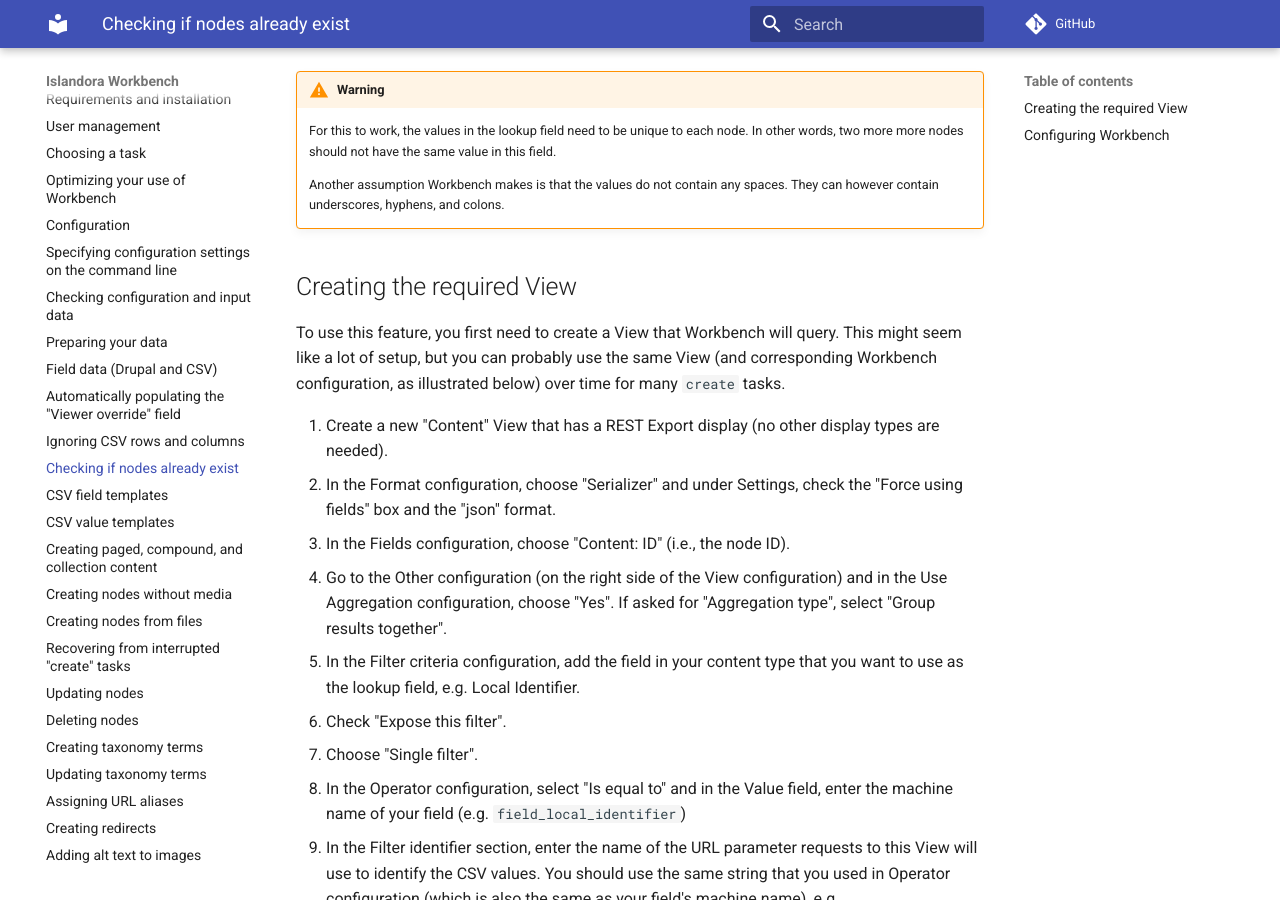
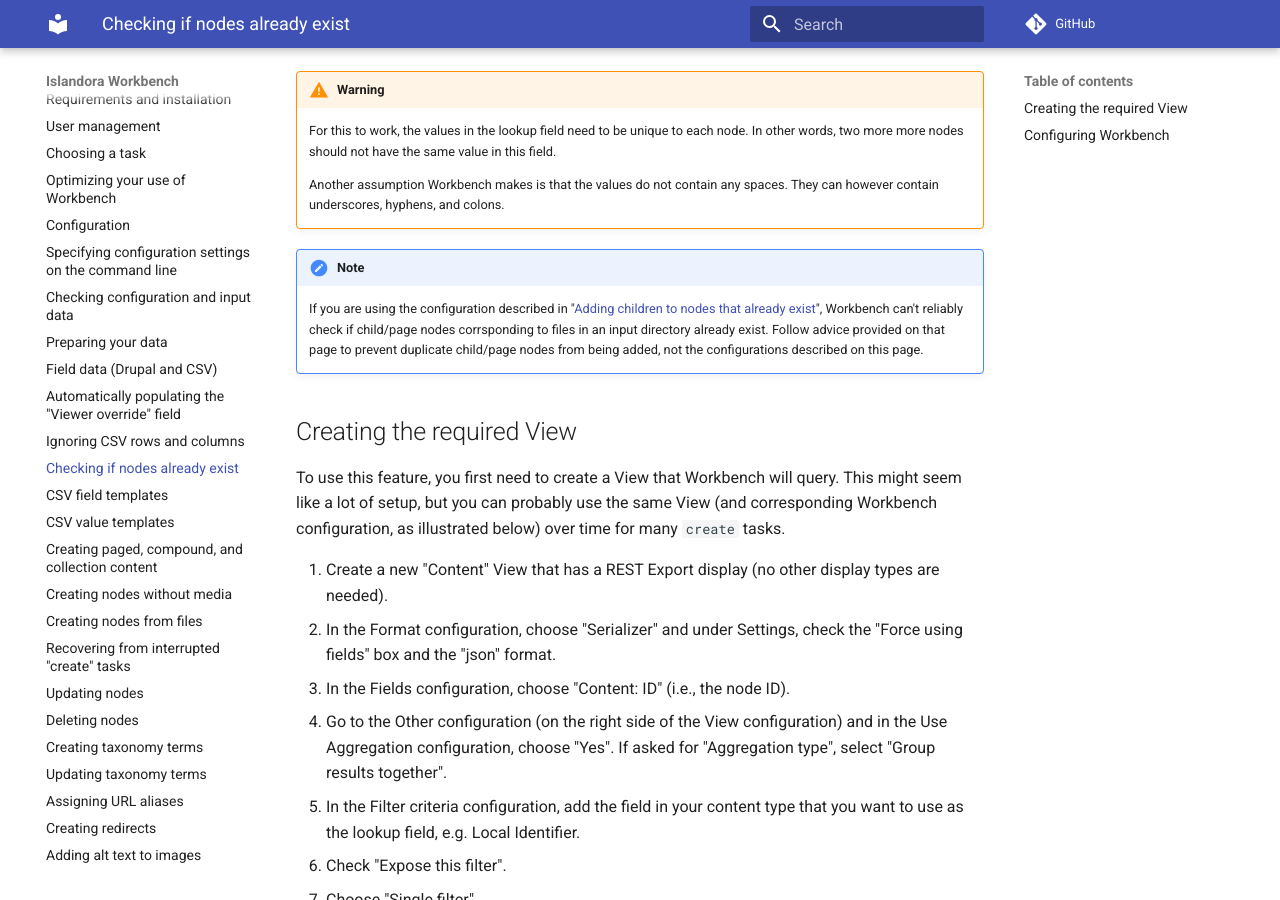
Before and after one commit to mjordan/islandora_workbench_docs, an MkDocs documentation site: the page built from docs/checking_if_nodes_exist.md, in a window 1280 px wide and 900 px high, scrolled down 375 px. Built offline with MkDocs 1.6.1 and Material for MkDocs 9.7.7, drawn with Linux system fonts in a browser that asks for light colours; comment, search, counter and statistics services are not loaded.

Commit message:
Some more cleanups and edits.

```diff
--- a/docs/checking_if_nodes_exist.md
+++ b/docs/checking_if_nodes_exist.md
@@ -6,6 +6,9 @@
     For this to work, the values in the lookup field need to be unique to each node. In other words, two more more nodes should not have the same value in this field.
 
     Another assumption Workbench makes is that the values do not contain any spaces. They can however contain underscores, hyphens, and colons.
+
+!!! note
+    If you are using the configuration described in "[Adding children to nodes that already exist](/islandora_workbench_docs/paged_and_compound/#adding-children-to-nodes-that-already-exist)", Workbench can't reliably check if child/page nodes corrsponding to files in an input directory already exist. Follow advice provided on that page to prevent duplicate child/page nodes from being added, not the configurations described on this page.
 
 
 ## Creating the required View
```
